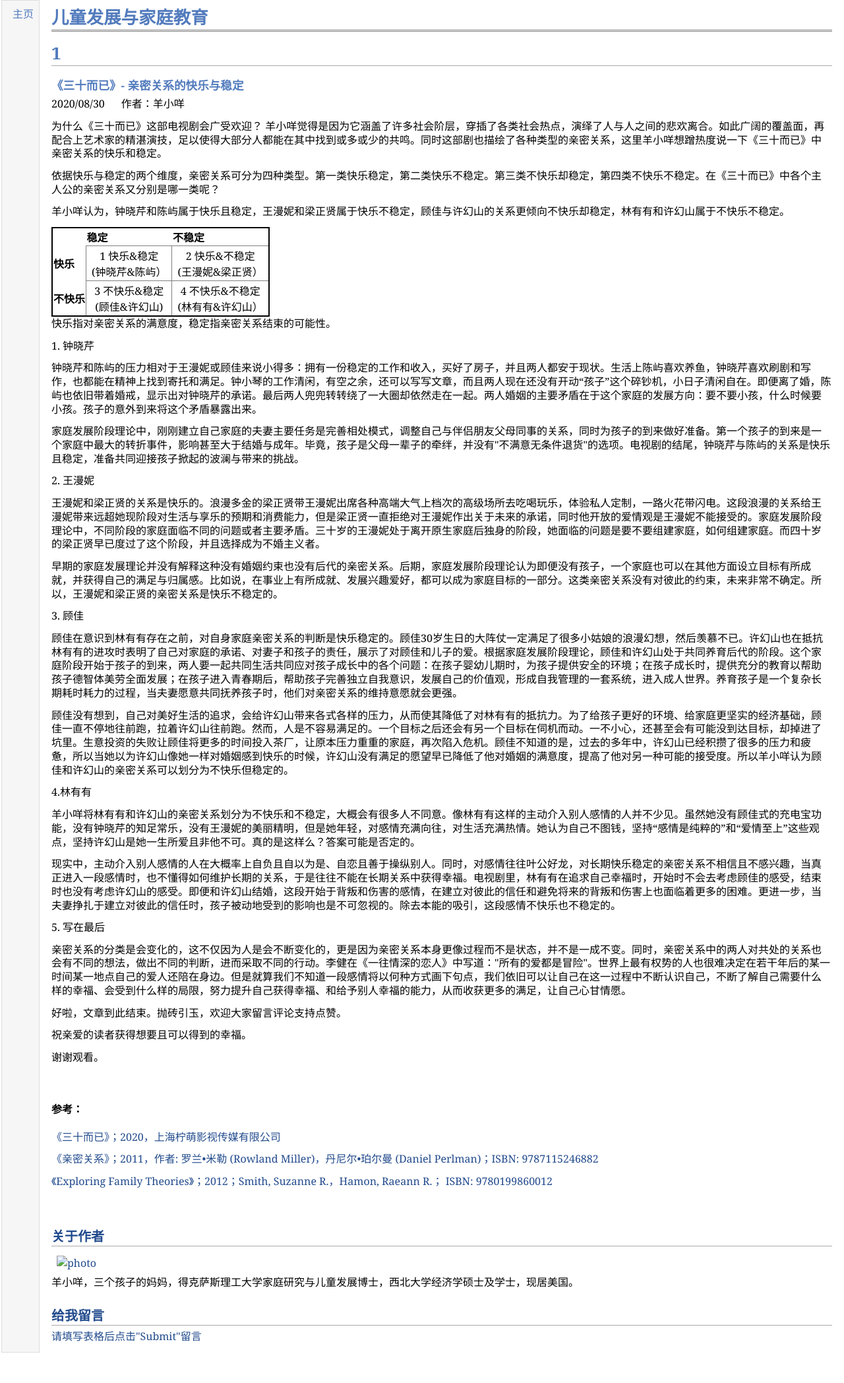
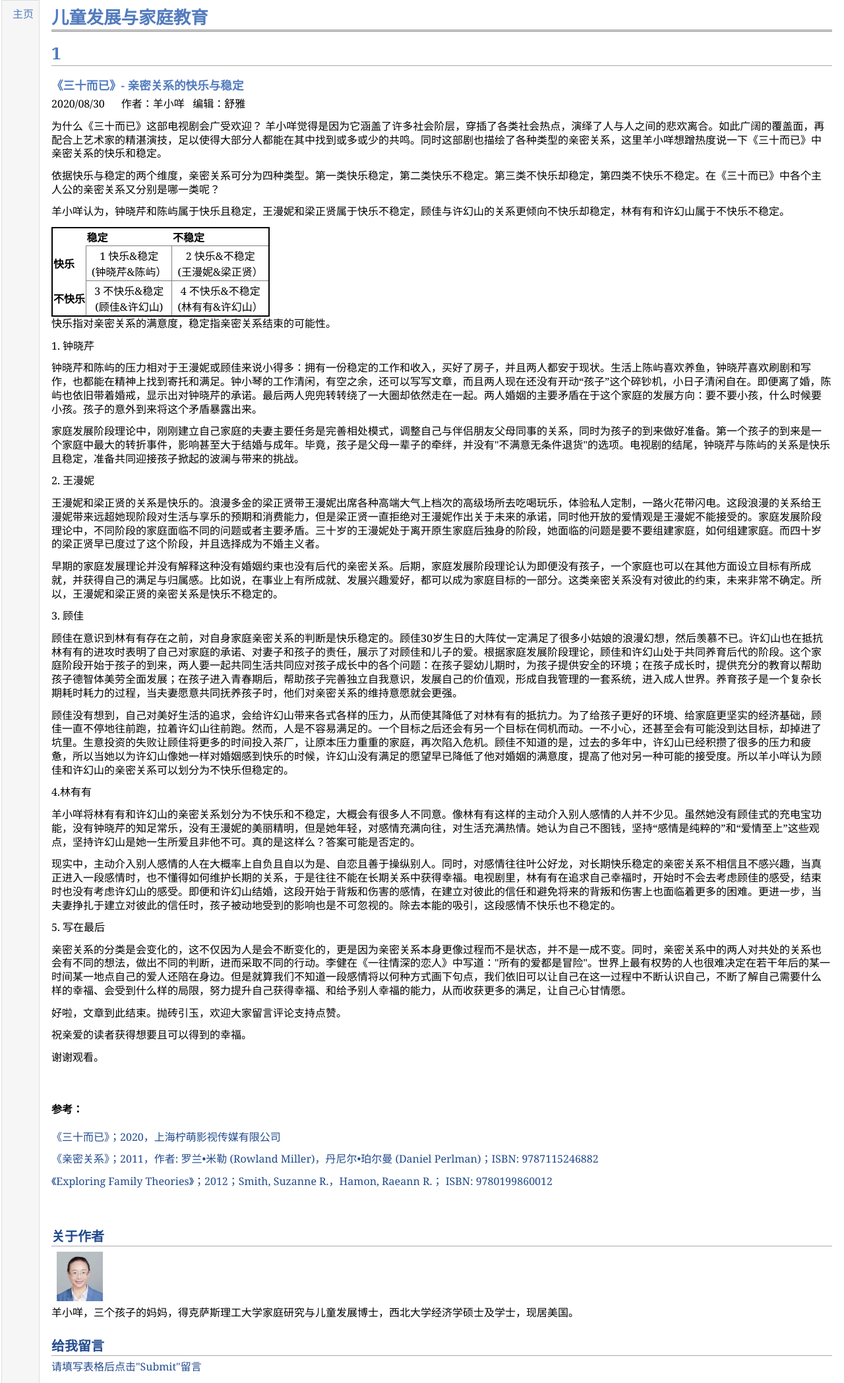
Before and after one commit to family-edu/family-edu.github.io, a plain HTML site: page index.html in a window 1280 px wide. Shown: the part 2-2098 px from the top of the page at 66% size. Before the commit the page ends 2062 px from the top, so only its background shows below. Drawn offline with Linux system fonts and the light colour scheme.

Commit message:
Update index.html

```diff
--- a/index.html
+++ b/index.html
@@ -28,9 +28,7 @@
             <div style="overflow-x:auto;">
                 <h1>1</h1>
                 <h3>《三十而已》- 亲密关系的快乐与稳定</h3>
-                <!--<h3>《三十而已》中的快乐与稳定</h3>-->
-                <!标题还可以写成，《三十而已》告诉你保持婚姻幸福的技巧，或，为什么小三会轻易破坏一个幸福的婚姻？ 或，'小三盼着许幻山离婚，然而真相却是？'>
-                <p>2020/08/30&nbsp;&nbsp;&nbsp;&nbsp;&nbsp;&nbsp;作者：羊小咩</p>
+                <p>2020/08/30&nbsp;&nbsp;&nbsp;&nbsp;&nbsp;&nbsp;作者：羊小咩&nbsp;&nbsp;&nbsp;编辑：舒雅</p>
                 <!-- <p><br></p>-->
                 <p>
                     为什么《三十而已》这部电视剧会广受欢迎？
@@ -119,7 +117,7 @@
                     <tr>
                         <td>
                             <a href="https://forms.office.com/Pages/ResponsePage.aspx?id=DQSIkWdsW0yxEjajBLZtrQAAAAAAAAAAAAa__QmjFZVUNzlIUzFVMUU1SERLQTU2SEszTkpCSUFDVS4u"><img
-                                    alt="photo" height="75px" src="photo.jpg" width="70px"/></a>&nbsp;
+                                    alt="photo" height="75px" src="photo.png" width="70px"/></a>&nbsp;
                         </td>
                         <td align="left"><p><br/>
                         </td>
```
